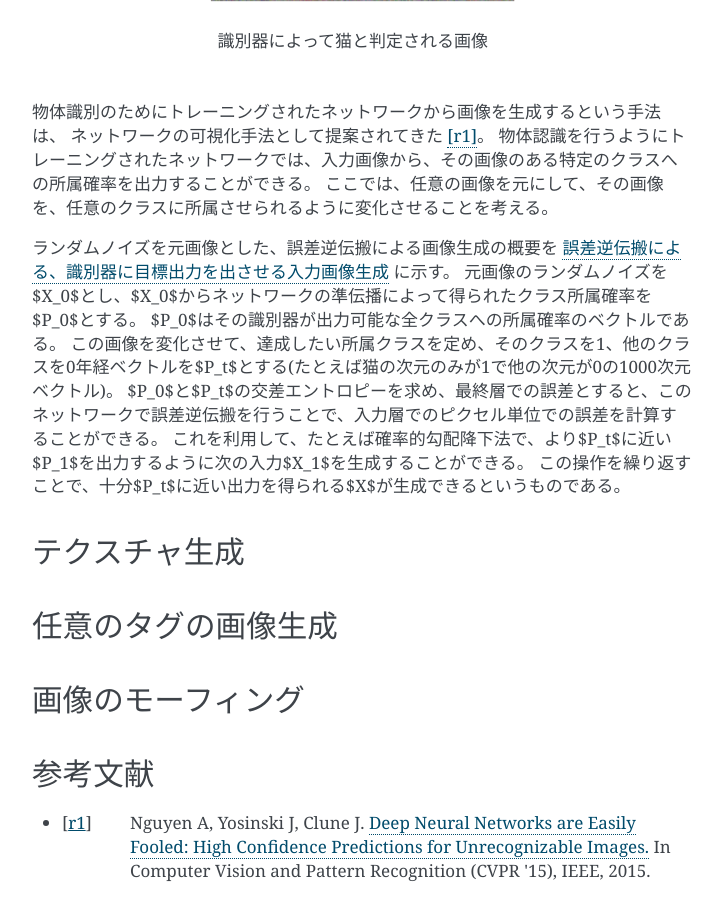
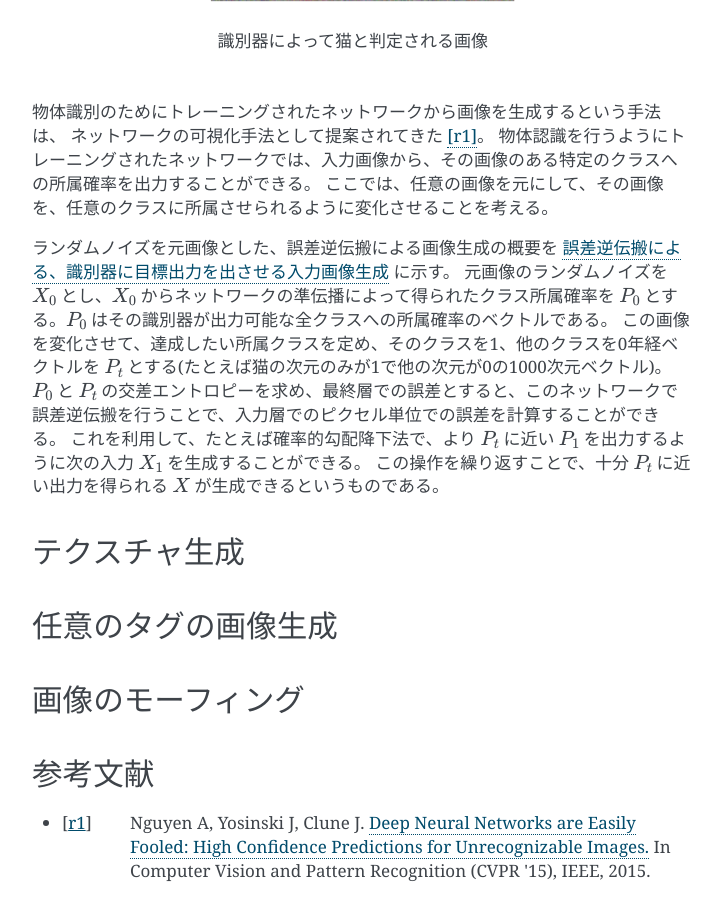
Before and after one commit to Hi-king/signico_c89, a Sphinx documentation site: the page built from source/deep_breasts/deep_breasts.rst, in a window 1280 px wide and 900 px high, scrolled down 1041 px. Shown: the whole window, without its empty margins (388-1110 px from the left). Built offline with Sphinx 7.4.7, drawn with Linux system fonts in a browser that asks for light colours; part of the change alters nothing that is shown.

```diff
--- a/source/deep_breasts/deep_breasts.rst
+++ b/source/deep_breasts/deep_breasts.rst
@@ -33,12 +33,10 @@
 ここでは、任意の画像を元にして、その画像を、任意のクラスに所属させられるように変化させることを考える。
 
 ランダムノイズを元画像とした、誤差逆伝搬による画像生成の概要を :ref:`f1` に示す。
-元画像のランダムノイズを$X_0$とし、$X_0$からネットワークの準伝播によって得られたクラス所属確率を$P_0$とする。
-$P_0$はその識別器が出力可能な全クラスへの所属確率のベクトルである。
-この画像を変化させて、達成したい所属クラスを定め、そのクラスを1、他のクラスを0年経ベクトルを$P_t$とする(たとえば猫の次元のみが1で他の次元が0の1000次元ベクトル)。
-$P_0$と$P_t$の交差エントロピーを求め、最終層での誤差とすると、このネットワークで誤差逆伝搬を行うことで、入力層でのピクセル単位での誤差を計算することができる。
-これを利用して、たとえば確率的勾配降下法で、より$P_t$に近い$P_1$を出力するように次の入力$X_1$を生成することができる。
-この操作を繰り返すことで、十分$P_t$に近い出力を得られる$X$が生成できるというものである。
+元画像のランダムノイズを :math:`X_0` とし、:math:`X_0` からネットワークの準伝播によって得られたクラス所属確率を :math:`P_0` とする。:math:`P_0` はその識別器が出力可能な全クラスへの所属確率のベクトルである。
+この画像を変化させて、達成したい所属クラスを定め、そのクラスを1、他のクラスを0年経ベクトルを :math:`P_t` とする(たとえば猫の次元のみが1で他の次元が0の1000次元ベクトル)。 :math:`P_0` と :math:`P_t` の交差エントロピーを求め、最終層での誤差とすると、このネットワークで誤差逆伝搬を行うことで、入力層でのピクセル単位での誤差を計算することができる。
+これを利用して、たとえば確率的勾配降下法で、より :math:`P_t` に近い :math:`P_1` を出力するように次の入力 :math:`X_1` を生成することができる。
+この操作を繰り返すことで、十分 :math:`P_t` に近い出力を得られる :math:`X` が生成できるというものである。
 
 テクスチャ生成
 ======================
```
